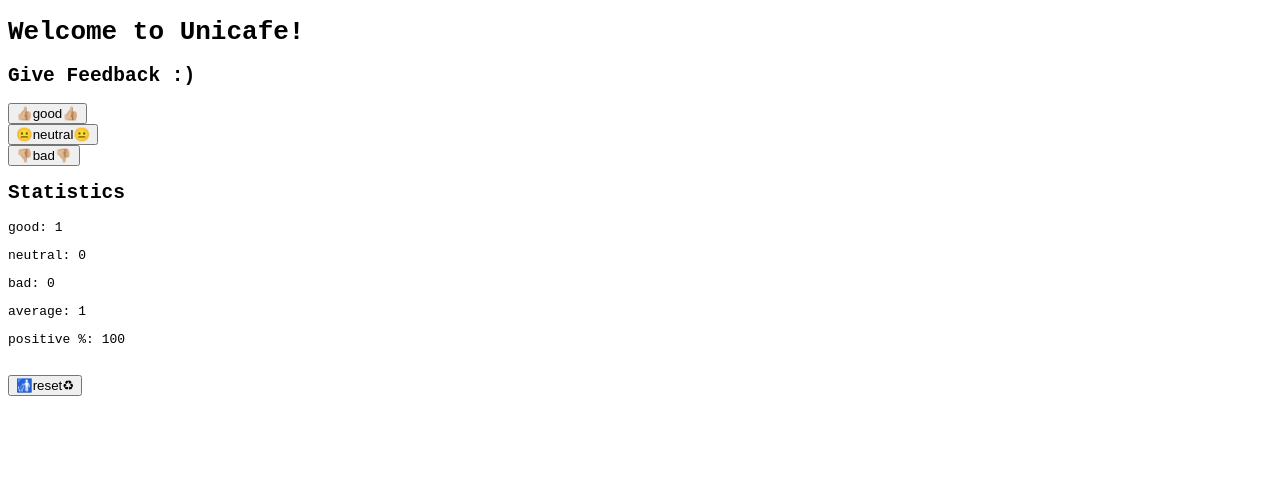
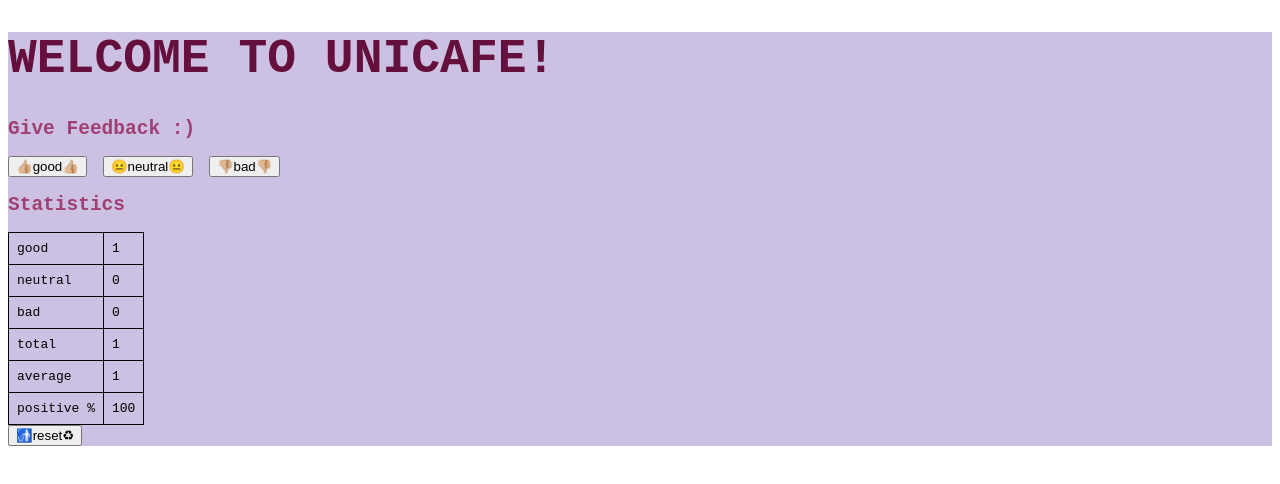
Before and after one commit to adelicia-js/fullstackopen-exercises, a React (Create React App) app in the folder part1/unicafe/: page / in a window 1280 px wide. Both pictures are taken after a click on the button "👍🏼good👍🏼". Shown: the top 484 px of the page. Built offline with nearby package versions, Linux system fonts and the light colour scheme.

Commit message:
part 1.11

```diff
--- a/part1/unicafe/src/App.js
+++ b/part1/unicafe/src/App.js
@@ -1,88 +1,122 @@
-import {useState} from 'react';
-import Button from './Button';
-import StatisticLine from './StatisticLine';
+import { useState } from "react";
+import Button from "./Button";
+
+const StatisticLine = ({ text, value }) => {
+  return (
+    <>
+      <tr>
+        <td style={{ border: "1px solid black", padding: "0.5rem" }}>{text}</td>
+        <td style={{ border: "1px solid black", padding: "0.5rem" }}>
+          {value}
+        </td>
+      </tr>
+    </>
+  );
+};
 
 const Stats = (props) => {
-  if(props.total === 0) {
+  const goodScore = props.good * 1;
+  const neutralScore = props.neutral * 0;
+  const badScore = props.bad * -1;
+
+  const avg = (goodScore + neutralScore + badScore) / props.total;
+
+  const posPer = (props.good / props.total) * 100;
+  if (props.total === 0) {
     return (
       <>
-        <p>No feedback given yet! :{'('}</p>
+        <p>No feedback given yet! :{"("}</p>
       </>
-    )
+    );
   } else {
-    const goodScore = props.good * 1;
-    const neutralScore = props.neutral * 0;
-    const badScore = props.bad * -1;
-
-    const avg = (goodScore + neutralScore + badScore)/props.total;
-
-    const posPer = (props.good/props.total)*100;
-
     return (
-      <>
-        <StatisticLine text='good' value={props.good}/>
-        <StatisticLine text='neutral' value={props.neutral}/>
-        <StatisticLine text='bad' value={props.bad}/>
-        <StatisticLine text='average' value={avg}/>
-        <StatisticLine text='positive %' value={posPer}/>
-      </>
-    )
+      <div>
+        <table
+          style={{ border: "1px solid black", borderCollapse: "collapse" }}
+        >
+          <tbody>
+            <StatisticLine text="good" value={props.good} />
+            <StatisticLine text="neutral" value={props.neutral} />
+            <StatisticLine text="bad" value={props.bad} />
+            <StatisticLine text="total" value={props.total} />
+            <StatisticLine text="average" value={avg} />
+            <StatisticLine text="positive %" value={posPer} />
+          </tbody>
+        </table>
+      </div>
+    );
   }
-
-}
+};
 
 const App = () => {
-
   const [good, setGood] = useState(0);
   const [neutral, setNeutral] = useState(0);
   const [bad, setBad] = useState(0);
   const [total, setTotal] = useState(0);
 
-  console.log('rendering...', '\ngood: ',good,'\nneutral: ', neutral, '\nbad: ', bad, '\ntotal: ', total);
+  console.log(
+    "rendering...",
+    "\ngood: ",
+    good,
+    "\nneutral: ",
+    neutral,
+    "\nbad: ",
+    bad,
+    "\ntotal: ",
+    total
+  );
 
   const handleGood = () => {
     const updatedGood = good + 1;
     setGood(updatedGood);
     setTotal(updatedGood + neutral + bad);
-    console.log('updated good: ', good, '\nupdated total: ', total);
-  }
+    console.log("updated good: ", good, "\nupdated total: ", total);
+  };
 
   const handleNeutral = () => {
     const updatedNeutral = neutral + 1;
     setNeutral(updatedNeutral);
     setTotal(good + updatedNeutral + bad);
-    console.log('updated neutral: ', neutral, '\ntotal: ', total);
-  }
+    console.log("updated neutral: ", neutral, "\ntotal: ", total);
+  };
 
   const handleBad = () => {
     const updatedBad = bad + 1;
     setBad(updatedBad);
     setTotal(good + neutral + updatedBad);
-    console.log('bad: ', bad, '\ntotal: ', total);
-  }
+    console.log("bad: ", bad, "\ntotal: ", total);
+  };
 
   const resetStats = () => {
     setGood(0);
     setNeutral(0);
     setBad(0);
     setTotal(0);
-  }
+  };
 
   return (
-    <div style={{fontFamily:'monospace'}}>
+    <div style={{ fontFamily: "monospace", background: "#CDC1E3" }}>
+      <h1
+        style={{
+          fontSize: "3rem",
+          textTransform: "uppercase",
+          color: "#650F3D",
+        }}
+      >
+        Welcome to Unicafe!
+      </h1>
 
-      <h1>Welcome to Unicafe!</h1>
-
-      <h2>Give Feedback :{')'}</h2>
-      <Button handleClick={handleGood} text='👍🏼good👍🏼'/>
-      <Button handleClick={handleNeutral} text='😐neutral😐'/>
-      <Button handleClick={handleBad} text='👎🏼bad👎🏼'/>
-      <h2>Statistics</h2>
-      <Stats good={good} neutral={neutral} bad={bad} total={total}/>
-      <br/>
-      <Button handleClick={resetStats} text='🚮reset♻'/>
+      <h2 style={{ color: "#9F4072" }}>Give Feedback :{")"}</h2>
+      <div style={{display: 'flex', gap: '1rem'}}>
+        <Button handleClick={handleGood} text="👍🏼good👍🏼" />
+        <Button handleClick={handleNeutral} text="😐neutral😐" />
+        <Button handleClick={handleBad} text="👎🏼bad👎🏼" />
+      </div>
+      <h2 style={{ color: "#9F4072" }}>Statistics</h2>
+      <Stats good={good} neutral={neutral} bad={bad} total={total} />
+      <Button handleClick={resetStats} text="🚮reset♻" />
     </div>
   );
-}
+};
 
 export default App;
--- a/part1/unicafe/src/StatisticLine.js
+++ /dev/null
@@ -1,8 +0,0 @@
-const StatisticLine = ({text, value}) => {
-    return (
-      <>
-        <p>{text}: {value}</p>
-      </>
-    )
-  }
-export default StatisticLine;
```
